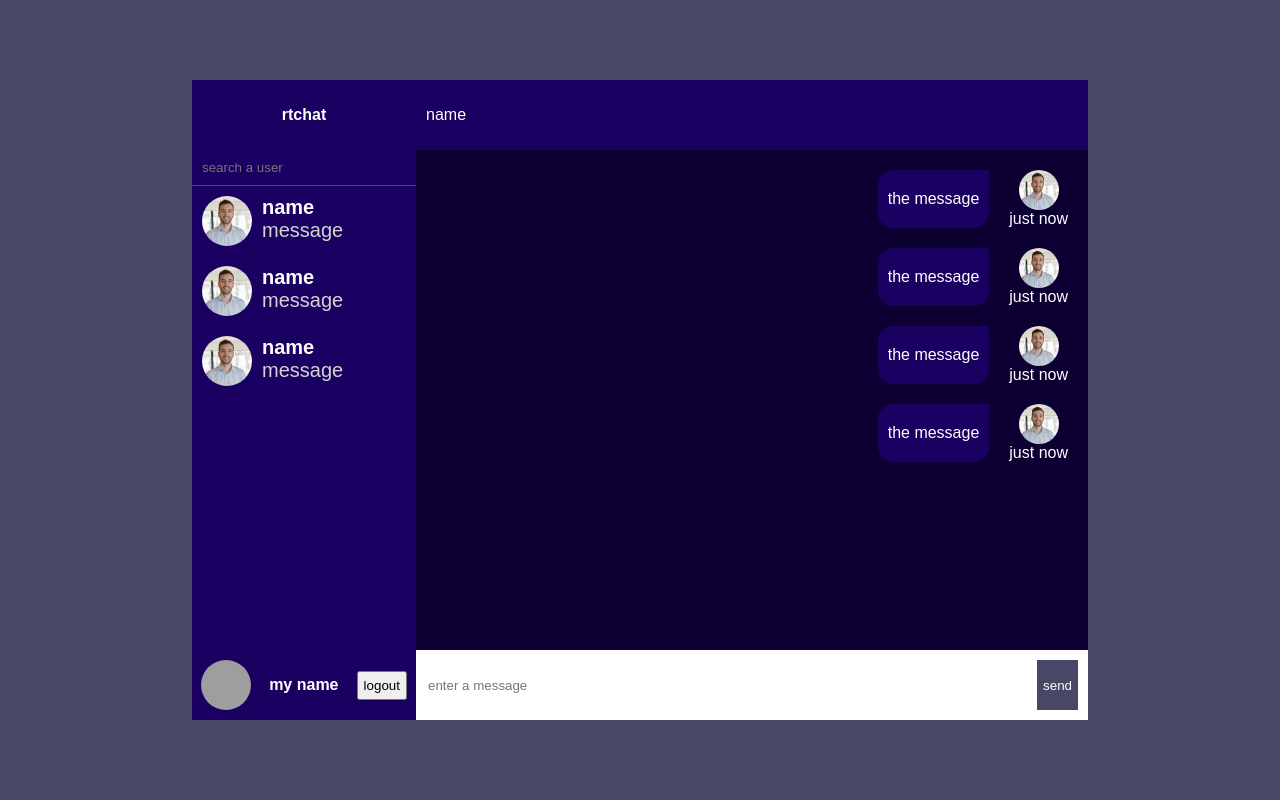
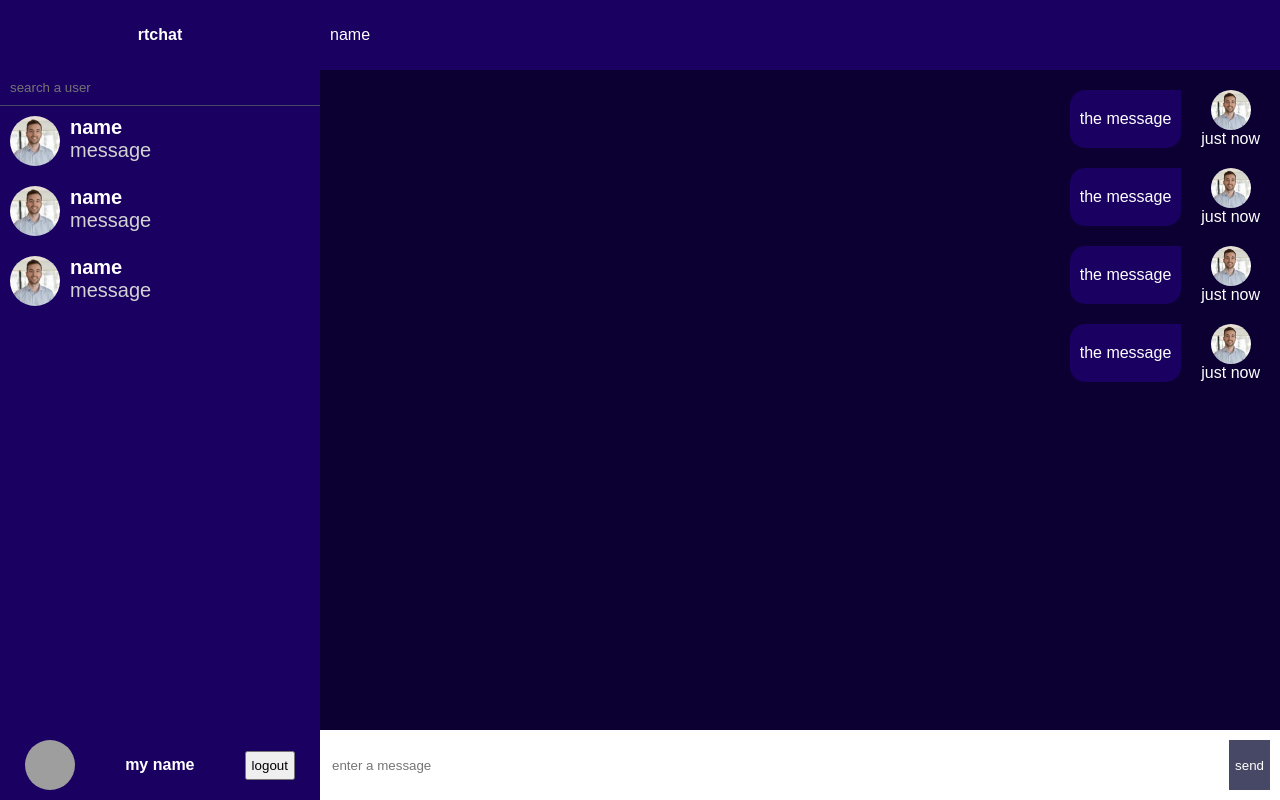
Before and after one commit to rahulsai4/mern-rtchat-app, a React (Create React App) app: page / in a window 1280 px wide. Built offline with nearby package versions, Linux system fonts and the light colour scheme; grey boxes are pictures that could not be loaded.

Commit message:
made the app cover 100% of screen

```diff
--- a/package.json
+++ b/package.json
@@ -14,6 +14,7 @@
   "dependencies": {
     "react": "^18.0.0",
     "react-dom": "^18.0.0",
+    "react-router-dom": "^6.22.3",
     "react-scripts": "^5.0.0",
     "sass": "^1.72.0"
   },
--- a/src/App.js
+++ b/src/App.js
@@ -2,10 +2,8 @@ import Signin from "./pages/Signin";
 import Login from "./pages/Login";
 import Home from "./pages/Home";
 
+import { BrowserRouter, Routes, Route } from "react-router-dom";
+
 export default function App() {
-    return (
-        <>
-            <Home />
-        </>
-    );
+    return <Home />;
 }
--- a/src/styles.scss
+++ b/src/styles.scss
@@ -17,8 +17,8 @@ $chat: #0c0032;
         border-radius: 20px;
         color: black;
         background-color: $inner;
-        width: 70%;
-        height: 80%;
+        width: 100%;
+        height: 100%;
         border-radius: 20px;
         overflow: none;
 
```
Also changed, not shown: 12 other files (tests, documents, lock files or other folders).
